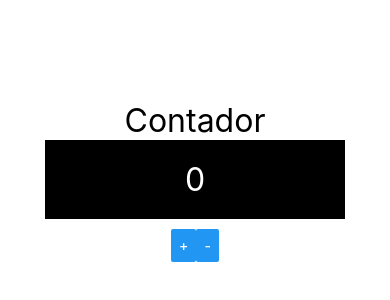
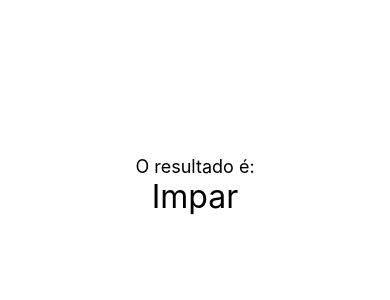
Before and after one commit to ThiagoDevLuiz/Estudos-React-Native, a React Native app: screen / in a window 390 px wide. Shown: the part 236-536 px from the top of the page. Built offline with nearby package versions, Linux system fonts and the light colour scheme.

Commit message:
Voltando ao mobile

```diff
--- a/src/App.js
+++ b/src/App.js
@@ -1,7 +1,9 @@
 import React from 'react';
-import { View, StyleSheet } from 'react-native';
+import { SafeAreaView, StyleSheet } from 'react-native';
 
-import ContadorV2 from './components/contador/ContadorV2'
+import ParImpar from './components/ParImpar';
+// import Diferenciar from './components/Diferenciar';
+// import ContadorV2 from './components/contador/ContadorV2'
 // import Pai from './components/indireta/Pai';
 // import Pai from './components/direta/Pai';
 // import Contador from './components/Contador';
@@ -13,9 +15,11 @@ import ContadorV2 from './components/contador/ContadorV2'
 // import Primeiro from './components/Primeiro';
 
 export default () => (
-  <View style={style.App}>
+  <SafeAreaView style={style.App}>
+    <ParImpar num={3}/>
+    {/*
+    <Diferenciar />
     <ContadorV2 />
-{/*
     <Pai />
     <Pai />
     <Contador inicial={100} passo={5}/>
@@ -35,7 +39,7 @@ export default () => (
     <Comp1 />
     <Comp2 />
     <Primeiro /> */}
-  </View>
+  </SafeAreaView>
 );
 
 const style = StyleSheet.create({
@@ -44,5 +48,6 @@ const style = StyleSheet.create({
     justifyContent: 'center',
     alignItems: 'center',
     padding: 20,
+    backgroundColor: '#FFFFFF',
   },
 });
--- /dev/null
+++ b/src/components/Diferenciar.js
@@ -0,0 +1,13 @@
+import React from 'react';
+import { Text, Platform } from 'react-native';
+import Estilo from './estilo';
+
+export default _ => {
+  if (Platform.OS === 'android') {
+    return <Text style={Estilo.txtG}>Android</Text>;
+  } else if (Platform.OS === 'ios') {
+    return <Text style={Estilo.txtG}>iOS</Text>;
+  } else {
+    return <Text style={Estilo.txtG}>{Platform.OS}</Text>;
+  }
+};
--- /dev/null
+++ b/src/components/ParImpar.js
@@ -0,0 +1,16 @@
+import React from 'react';
+import { Text, View } from 'react-native';
+import Estilo from './estilo';
+
+export default ({ num = 0 }) => {
+  return (
+    <View>
+      <Text style={Estilo.txtP}>O resultado é:</Text>
+      {num % 2 === 0 ? (
+        <Text style={Estilo.txtG}>Par</Text>
+      ) : (
+        <Text style={Estilo.txtG}>Impar</Text>
+      )}
+    </View>
+  );
+};
--- a/src/components/estilo.js
+++ b/src/components/estilo.js
@@ -1,6 +1,12 @@
 import {StyleSheet} from 'react-native';
 
 export default StyleSheet.create({
+  txtP: {
+    fontSize: 18,
+    color: 'black',
+    textAlign: 'center',
+  },
+
   txtG: {
     fontSize: 32,
     color: 'black',
--- a/src/components/temp.js
+++ b/src/components/temp.js
@@ -4,7 +4,7 @@ import React from 'react'
 import { Text } from 'react-native'
 import Estilo from './estilo'
 
-expor default props => {
+export default props => {
    return (
       <Text style={Estilo.txtG}>
 
```
